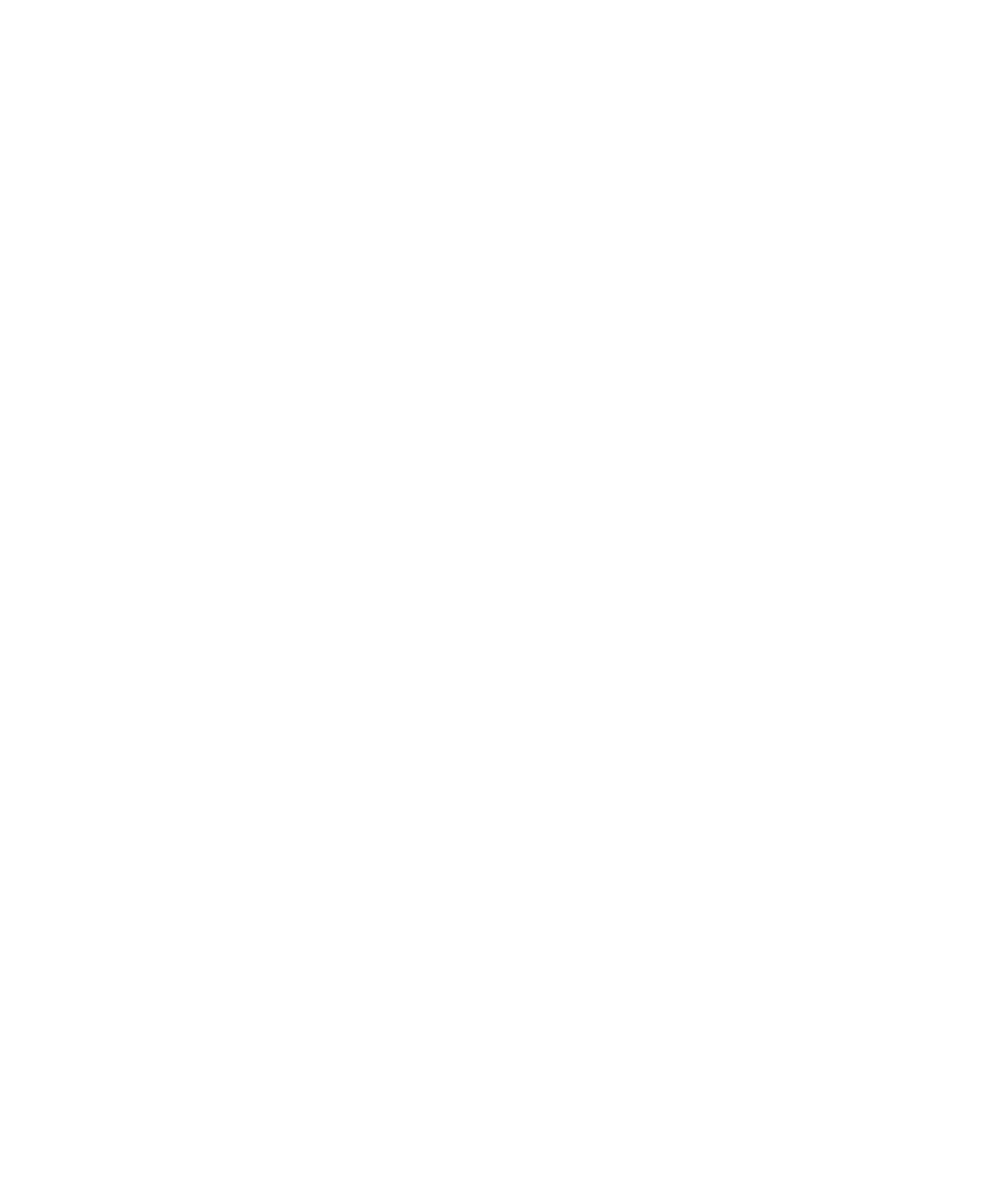
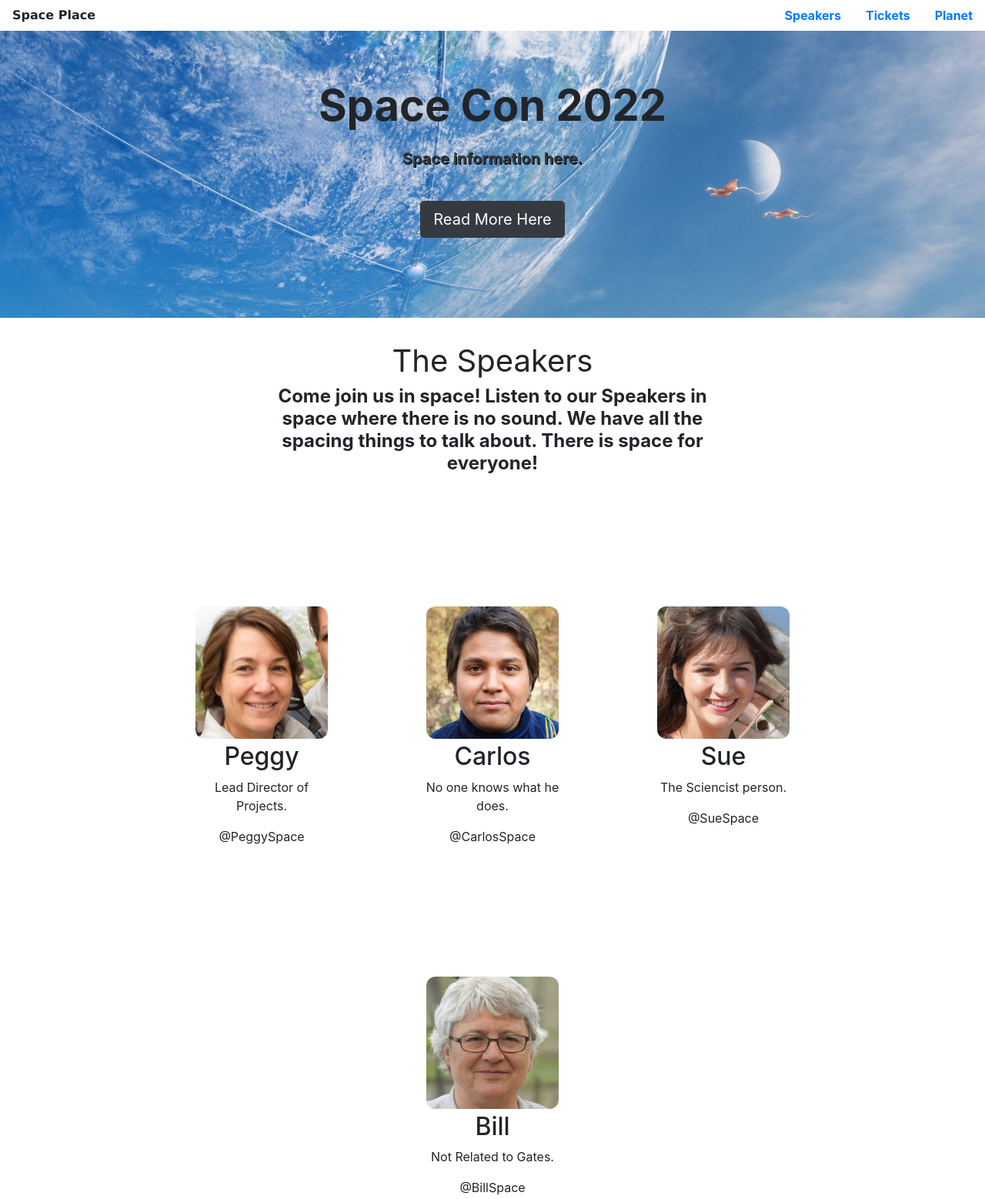
Before and after one commit to ShinTakuson/event-landing-page, a plain HTML site: page index.html in a window 1280 px wide. Shown: the top 1558 px of the page at 77% size. Before the commit the page ends 800 px from the top, so only its background shows below. Drawn offline with nearby package versions, Linux system fonts and the light colour scheme.

Commit message:
daily challenge complete

```diff
--- a/css/styles.css
+++ b/css/styles.css
@@ -0,0 +1,45 @@
+.speakerCardWrapper{
+    padding: 100px;
+}
+.lead{text-shadow: 1px 1px #000000;
+margin: 20px 0}
+.speakerCard{
+    padding: 60px;
+    margin-bottom: 30px;
+    min-width: 300px;
+    max-width: 275px;
+
+}
+
+.img-thumbnail{
+    border: none;
+    border-radius: 16px;
+    min-width: 100px;
+    max-height: 275px;
+
+}
+.readButton{
+    margin: 40px 0;
+}
+.jumbotron {
+    background-image: url("/images/SyfiBackground.jpg");
+    background-size: cover;
+    background-repeat: no-repeat;
+}
+p,h2{
+    text-align: center;
+}
+nav{
+    font-weight: bold;
+    width: 100%;
+}
+.logo{
+    font-family:Verdana, Geneva, Tahoma, sans-serif;
+    min-width: 200px;
+    padding: 8px 16px;
+    margin: 0;
+}
+.container-fluid{
+    padding: 0;
+}
+.row {margin: 0;}
--- a/index.html
+++ b/index.html
@@ -14,8 +14,87 @@
   </head>
 <!-- body -->
   <body>
+<!-- NavBar -->
+<nav class="row">
+  <div class="col logo text-left">Space Place</div>
+  <ul class="nav justify-content-end">
+    <li class="nav-item">
+      <a class="nav-link" href="#">Speakers</a>
+    </li>
+    <li class="nav-item">
+      <a class="nav-link" href="#">Tickets</a>
+    </li>
+    <li class="nav-item">
+      <a class="nav-link" href="#">Planet</a>
+    </li>
+  </ul>
+</nav>
+
+
+
   <!-- content goes below here -->
+    <div class="container-fluid">
 
+      <!-- jumbotron -->
+      <div class="row">
+        <div class="col jumbotron jumbotron-fluid">
+          <div class="container">
+            <h1 class="display-4 font-weight-bold text-center">Space Con 2022</h1>
+            <p class="lead text-center font-weight-bold text-dark">Space information here. </p>
+          </div>
+          <div class="text-center readButton">
+            <button type="button" class="btn btn-dark btn-lg">Read More Here</button>
+          </div>
+        </div>
+      </div>
+
+      <!-- speakers text -->
+      <div class="row">
+        <div class="col-6 offset-3 text-center">
+          <h1 class="font-weight-normal">The Speakers</h1>
+          <!-- <h3>These speakers come from diverse background of farming...</h3> -->
+          <h4 class="font-weight-bold">Come join us in space! Listen to our Speakers in space where there is no sound. We have all the spacing things to talk about. There is space for everyone! </h4>
+        </div>
+      </div>
+
+
+      <!-- speakers -->
+      <div class="row speakerCardWrapper justify-content-center">
+
+        <div class="col-3 speakerCard">
+          <img src="./images/Peggy.jfif" alt="..." class="img-thumbnail">
+          <h2>Peggy</h2>
+          <p>Lead Director of Projects.</p>
+          <p>@PeggySpace</p>
+        </div>
+
+        <div class="col-3 speakerCard">
+          <img src="./images/Carlos.jfif" alt="..." class="img-thumbnail">
+          <h2>Carlos</h2>
+          <p>No one knows what he does.</p>
+          <p>@CarlosSpace</p>
+        </div>
+
+        <div class="col-3 speakerCard">
+          <img src="./images/Sue.jfif" alt="..." class="img-thumbnail">
+          <h2>Sue</h2>
+          <p>The Sciencist person.</p>
+          <p>@SueSpace</p>
+        </div>
+
+        <div class="col-3 speakerCard">
+          <img src="./images/Bill.jfif" alt="..." class="img-thumbnail">
+          <h2>Bill</h2>
+          <p>Not Related to Gates.</p>
+          <p>@BillSpace</p>
+        </div>
+      </div>
+    <!-- end container -->
+    </div>
+    <hr>
+    <div class=" row justify-content-center">
+      <iframe class="justify-content-center" src="https://www.google.com/maps/embed?pb=!1m18!1m12!1m3!1d3253.2460466598804!2d-119.02338674943455!3d35.37435305425179!2m3!1f0!2f0!3f0!3m2!1i1024!2i768!4f13.1!3m3!1m2!1s0x80ea69ead44608e1%3A0xd6057dcae28040ca!2sBitWise%20Bakersfield!5e0!3m2!1sen!2sus!4v1633578169292!5m2!1sen!2sus" width="600" height="450" style="border:0;" allowfullscreen="" loading="lazy"></iframe>
+    </div>
 
 
 
```
Also changed, not shown: images/Bill.jfif (added), images/Carlos.jfif (added), images/Peggy.jfif (added), images/Sue.jfif (added), images/SyfiBackground.jpg (added), images/SyfiBackground2.jpg (added).
